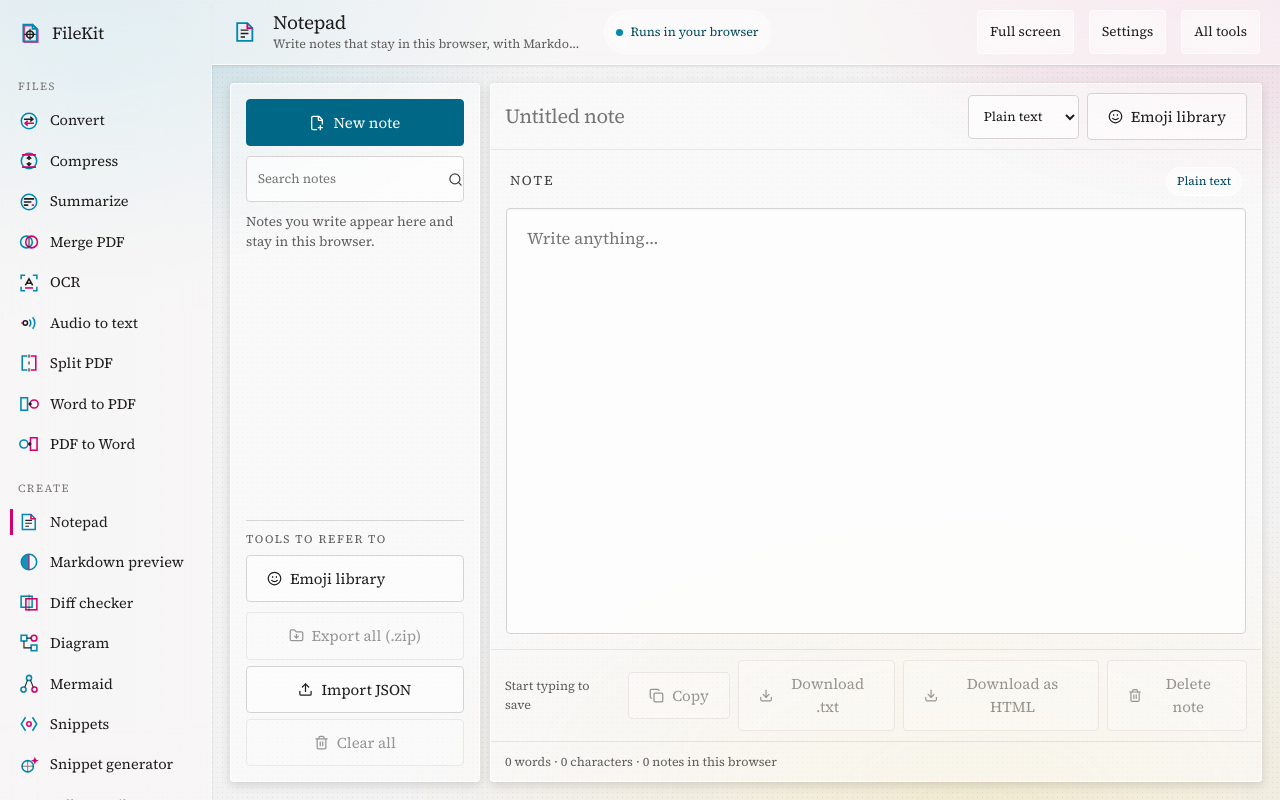
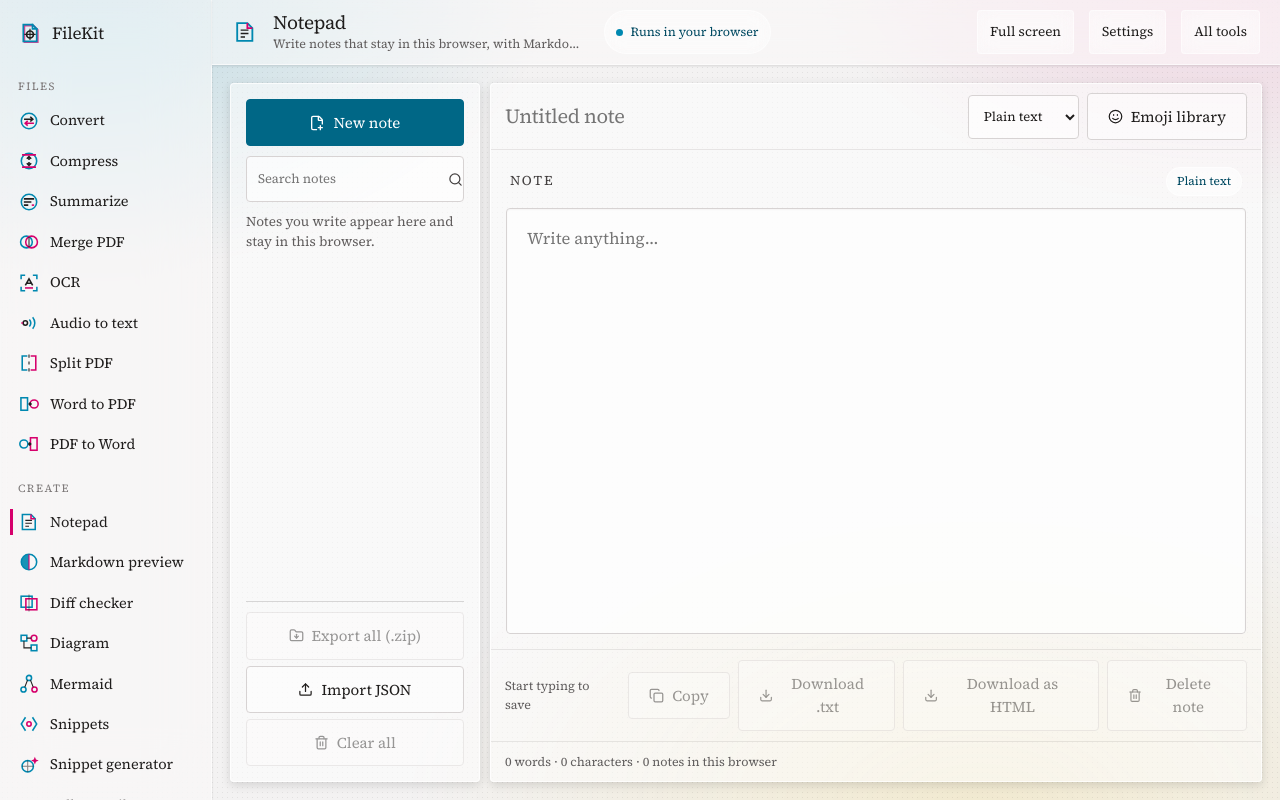
Before and after one commit to OzlorienLabs/file_processor, a React (Vite) app: page /en/notepad in a window 1280 px wide. Built offline with nearby package versions, Linux system fonts and the light colour scheme.

Commit message:
refactor: remove emoji library tool and update side-actions layout in notepad workspace

```diff
--- a/src/features/notepad/NotepadWorkspace.tsx
+++ b/src/features/notepad/NotepadWorkspace.tsx
@@ -147,19 +147,6 @@
         ) : (
           <p className="inline-note">{store.items.length ? 'No notes match that search.' : 'Notes you write appear here and stay in this browser.'}</p>
         )}
-
-        <div className="side-tools-section">
-          <p className="side-section-label">Tools to refer to</p>
-          <button
-            className="button button-secondary side-tool-button"
-            type="button"
-            aria-label="Emoji library reference tool"
-            aria-expanded={emojiPanelOpen}
-            onClick={() => setEmojiPanelOpen((open) => !open)}
-          >
-            <Smile aria-hidden="true" size={15} /> Emoji library
-          </button>
-        </div>
 
         <div className="side-actions">
           <button className="button button-secondary" type="button" disabled={!store.items.length} onClick={exportAll}>
--- a/src/styles/global.css
+++ b/src/styles/global.css
@@ -1146,7 +1146,13 @@
 }
 .side-list { display: flex; flex-direction: column; gap: 6px; }
 .side-list .button { width: 100%; }
-.side-actions { display: grid; gap: 6px; }
+.side-actions {
+  display: grid;
+  gap: 6px;
+  margin-top: auto;
+  padding-top: var(--space-2);
+  border-top: 1px solid var(--color-divider);
+}
 .side-tools-section { display: grid; gap: 6px; margin-top: auto; padding-top: var(--space-2); border-top: 1px solid var(--color-divider); }
 .side-section-label { margin: 0; color: var(--color-neutral-700); font-size: 11.5px; letter-spacing: 0.14em; text-transform: uppercase; }
 .side-tool-button { justify-content: flex-start; text-align: left; }
```
